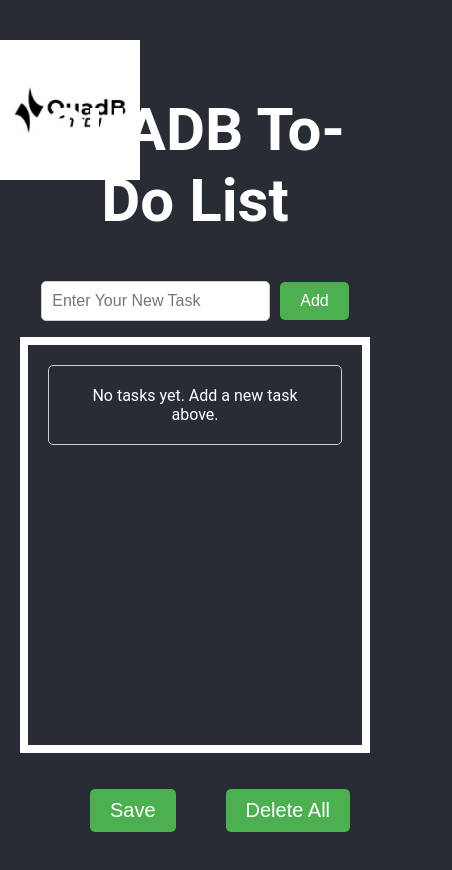
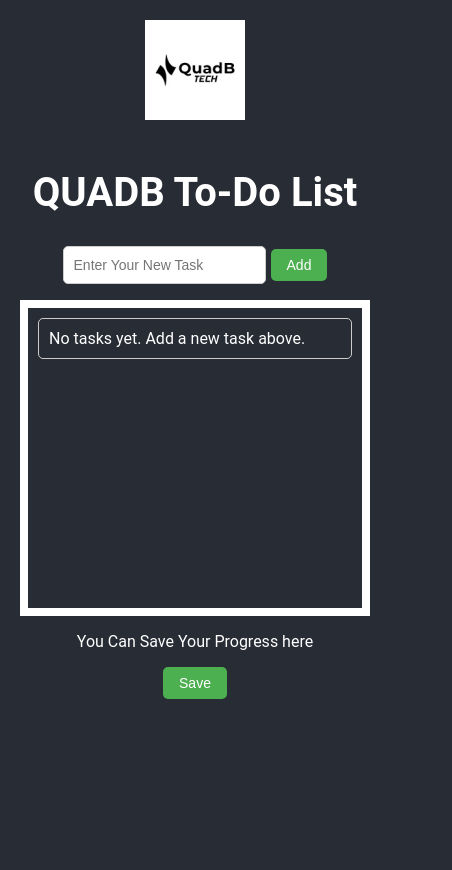
Before and after one commit to Easwanth176/quadb_project, a React (Create React App) app: page / in a window 390 px wide. Shown: the whole page, 452 px wide, since content can reach past the window. After the commit the page ends 844 px from the top, so only its background shows below. Built offline with nearby package versions, Linux system fonts and the light colour scheme; the HTML template or start-up script is replaced by a standard one.

Commit message:
css for mobile view

```diff
--- a/src/App.css
+++ b/src/App.css
@@ -115,8 +115,43 @@
   height: 24px;
 }
 
-.footer button {
-  margin-top: 20px;
-  margin-left: 50px;
-  font-size: 20px;
+/* Media query for mobile */
+@media (max-width: 768px) {
+  .logo {
+    max-width: 100px;
+    margin-right: 0%;
+    margin-top: 20px;
+  }
+  header {
+    margin-top: -15px;
+  }
+
+  h1 {
+    font-size: 40px;
+    margin-bottom: 30px;
+  }
+
+  input[type="text"] {
+    font-size: 14px;
+    margin-right: 5px;
+  }
+
+  button {
+    padding: 8px 16px;
+    font-size: 14px;
+  }
+
+  ul {
+    height: 300px;
+    max-height: 300px;
+  }
+
+  li {
+    padding: 10px;
+    margin: 10px;
+  }
+
+  span {
+    font-size: 20px;
+  }
 }
--- a/src/App.js
+++ b/src/App.js
@@ -62,6 +62,7 @@
     displayNotification("To-do list saved successfully!");
   };
 
+
   return (
     <div className="App">
       <img src={logo} alt="Company Logo" className="logo" />
@@ -98,8 +99,8 @@
           </ul>
         </div>
         <div className="footer">
-        <button onClick={handleSaveButtonClick}>Save</button>
-          <button onClick={() => localStorage.clear()}>Delete All</button>
+          <p>You Can Save Your Progress here</p>
+          <button onClick={handleSaveButtonClick}>Save</button>
         </div>
       </header>
     </div>
```
